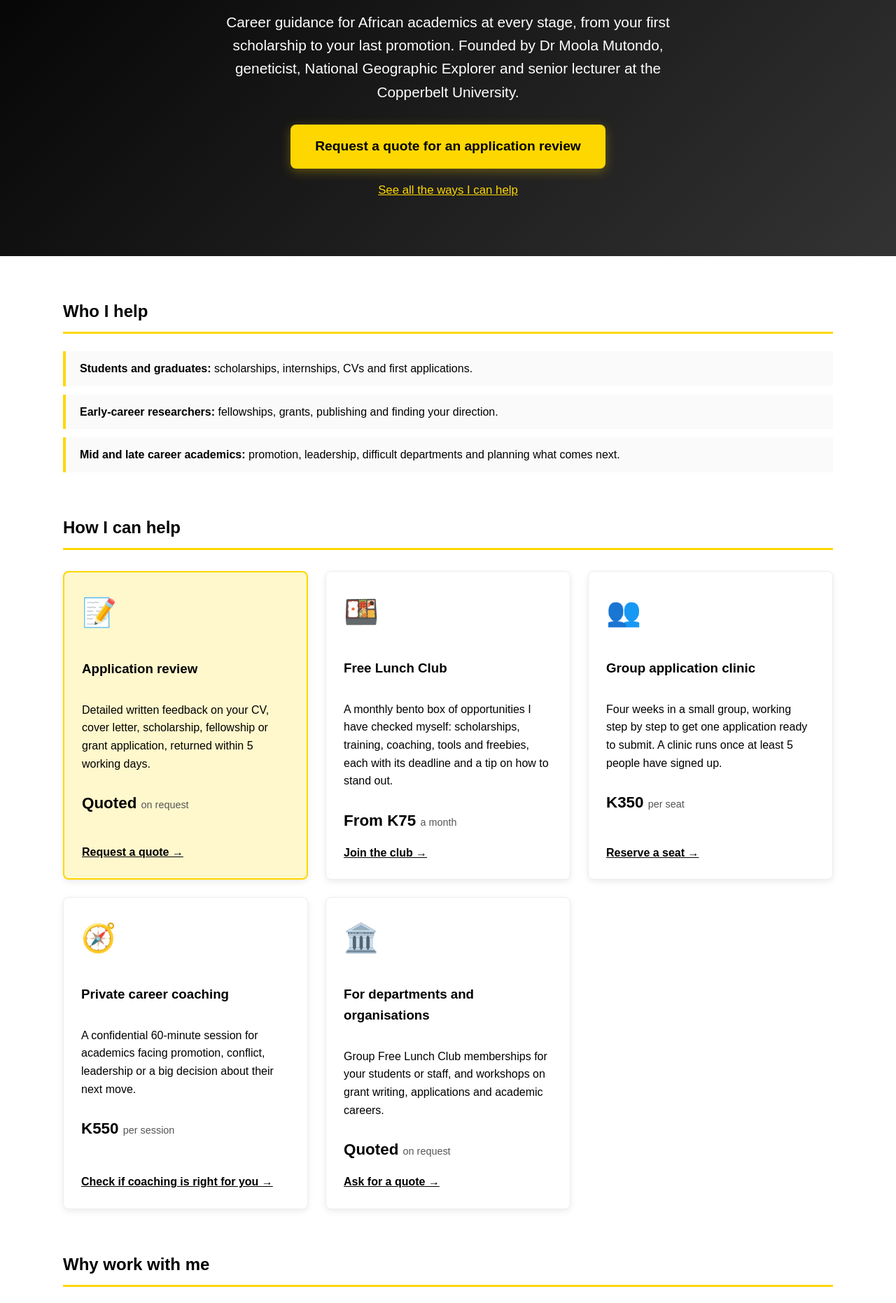
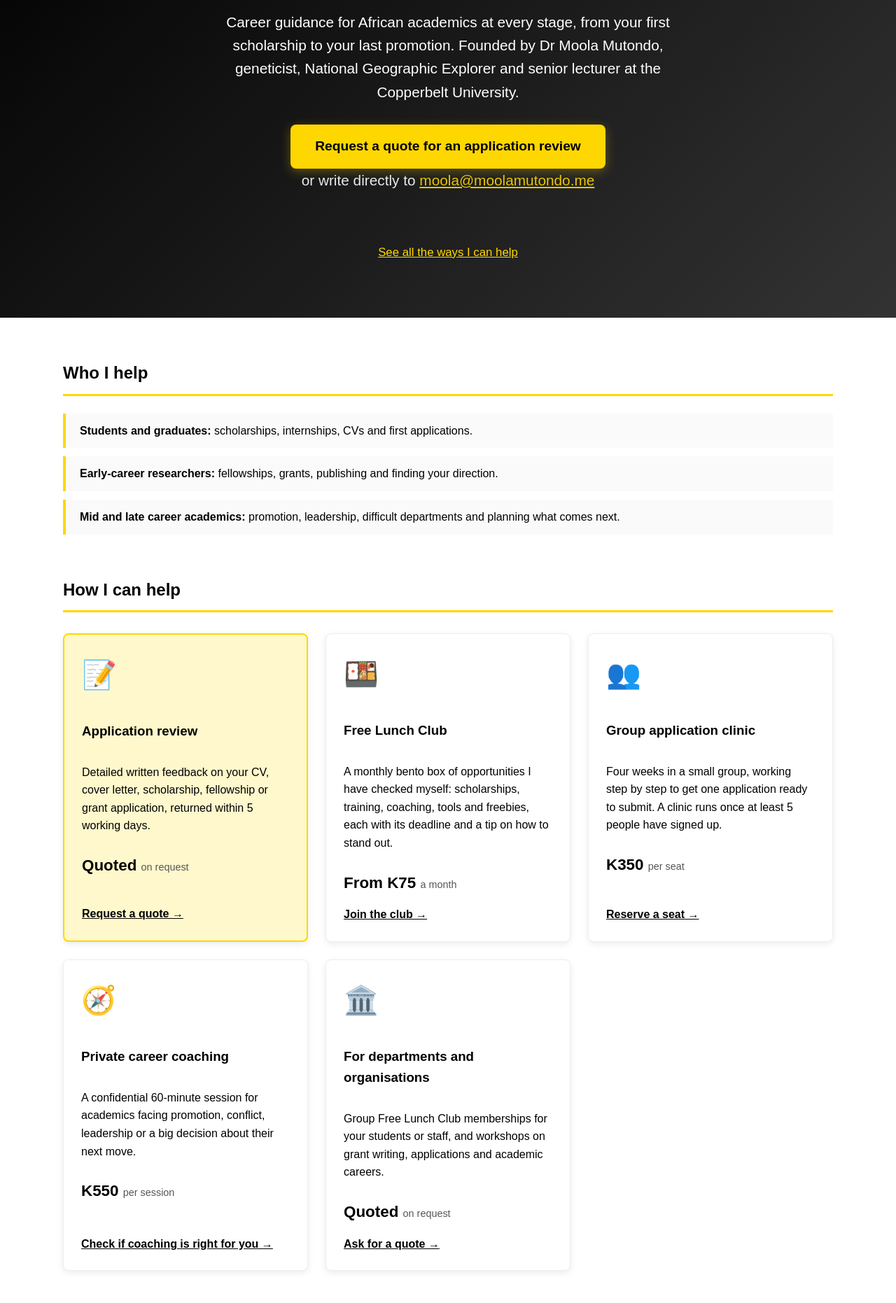
Before and after one commit to mmutondo/mmutondo.github.io, a Jekyll site: the page SIA.html, which Jekyll copies as it is, in a window 1280 px wide. Shown: the part 361-2223 px from the top of the page at 70% size. Built offline with Jekyll 4.4.1, drawn with Linux system fonts in a browser that asks for light colours.

Commit message:
Add fallback for email buttons on Sunbird page
Shows the address and subject with copy buttons when no email app opens,
and a plain email link under the main button.

Co-Authored-By: Claude Opus 5.5 <noreply@anthropic.com>
Claude-Session: https://claude.ai/code/session_01EKxmyYRq7mLFGH3PZjXeWp

```diff
--- a/SIA.html
+++ b/SIA.html
@@ -289,6 +289,64 @@
         padding: 20px;
       }
     }
+
+    /* Fallback when an email app does not open */
+    .email-note {
+      margin-top: 14px;
+      font-size: 0.95rem;
+      opacity: 0.9;
+    }
+    .email-note a {
+      color: var(--yellow);
+    }
+    #mail-fallback {
+      display: none;
+      position: fixed;
+      left: 50%;
+      bottom: 20px;
+      transform: translateX(-50%);
+      width: calc(100% - 40px);
+      max-width: 520px;
+      background: var(--white);
+      color: var(--black);
+      border: 2px solid var(--yellow);
+      border-radius: 10px;
+      box-shadow: 0 6px 25px rgba(0,0,0,0.25);
+      padding: 20px 22px;
+      z-index: 1000;
+    }
+    #mail-fallback h3 {
+      margin: 0 0 8px;
+    }
+    #mail-fallback .row {
+      display: flex;
+      align-items: center;
+      gap: 10px;
+      flex-wrap: wrap;
+      margin: 8px 0;
+    }
+    #mail-fallback code {
+      background: var(--light-yellow);
+      padding: 4px 8px;
+      border-radius: 4px;
+      font-size: 1rem;
+    }
+    #mail-fallback button {
+      background: var(--yellow);
+      border: none;
+      border-radius: 6px;
+      padding: 6px 12px;
+      font-weight: 700;
+      cursor: pointer;
+    }
+    #mail-fallback .close {
+      position: absolute;
+      top: 8px;
+      right: 12px;
+      background: none;
+      font-size: 1.4rem;
+      padding: 0;
+    }
   </style>
 </head>
 <body>
@@ -305,6 +363,7 @@
     <h2>Build the science career you're dreaming of, with someone who has done it</h2>
     <p>Career guidance for African academics at every stage, from your first scholarship to your last promotion. Founded by Dr Moola Mutondo, geneticist, National Geographic Explorer and senior lecturer at the Copperbelt University.</p>
     <a href="mailto:moola@moolamutondo.me?subject=Application%20review%20quote" class="cta-button">Request a quote for an application review</a>
+    <p class="email-note">or write directly to <a href="mailto:moola@moolamutondo.me?subject=Application%20review%20quote">moola@moolamutondo.me</a></p>
     <br />
     <a href="#services" class="secondary-link">See all the ways I can help</a>
   </div>
@@ -436,5 +495,58 @@
     &copy; 2026 Sunbird Innovation Agency, a brand of Sunbird Sustainable Solutions. Empowering Africans to lead in bioscience.
   </footer>
 
+  <div id="mail-fallback" role="dialog" aria-live="polite" aria-label="Email details">
+    <button type="button" class="close" aria-label="Close">&times;</button>
+    <h3>Email didn't open?</h3>
+    <p>Send a message from any email account, such as Gmail, using these details:</p>
+    <div class="row"><strong>To:</strong> <code id="fb-email">moola@moolamutondo.me</code> <button type="button" data-copy="fb-email">Copy</button></div>
+    <div class="row"><strong>Subject:</strong> <code id="fb-subject"></code> <button type="button" data-copy="fb-subject">Copy</button></div>
+    <p id="fb-status" style="font-size:0.9rem;color:#555;margin:6px 0 0;"></p>
+  </div>
+
+  <script>
+    (function () {
+      var panel = document.getElementById("mail-fallback");
+      var timer = null;
+
+      function showPanel(subject) {
+        document.getElementById("fb-subject").textContent = subject || "Sunbird enquiry";
+        document.getElementById("fb-status").textContent = "";
+        panel.style.display = "block";
+      }
+
+      document.querySelectorAll('a[href^="mailto:"]').forEach(function (link) {
+        link.addEventListener("click", function () {
+          var href = link.getAttribute("href");
+          var match = href.match(/[?&]subject=([^&]*)/);
+          var subject = match ? decodeURIComponent(match[1]) : "Sunbird enquiry";
+          clearTimeout(timer);
+          // If no email app opens, the details appear a moment later.
+          timer = setTimeout(function () { showPanel(subject); }, 1500);
+        });
+      });
+
+      panel.querySelector(".close").addEventListener("click", function () {
+        panel.style.display = "none";
+      });
+
+      panel.querySelectorAll("[data-copy]").forEach(function (btn) {
+        btn.addEventListener("click", function () {
+          var text = document.getElementById(btn.getAttribute("data-copy")).textContent;
+          var status = document.getElementById("fb-status");
+          if (navigator.clipboard && navigator.clipboard.writeText) {
+            navigator.clipboard.writeText(text).then(function () {
+              status.textContent = "Copied: " + text;
+            }, function () {
+              status.textContent = "Select the text and copy it.";
+            });
+          } else {
+            status.textContent = "Select the text and copy it.";
+          }
+        });
+      });
+    })();
+  </script>
+
 </body>
 </html>
```
